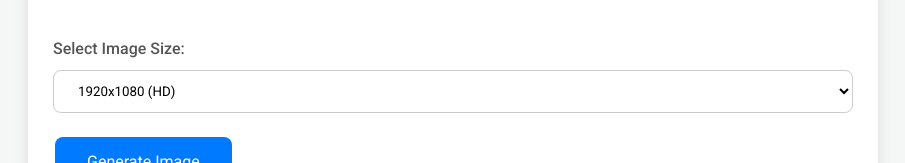
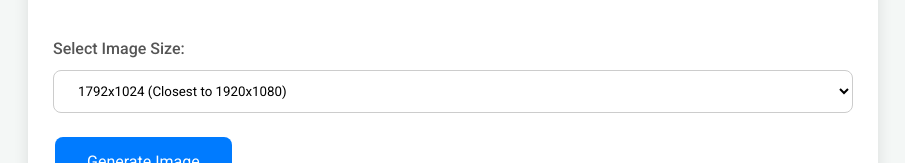
Before and after one commit to gabeazar/gabeazar.github.io, a plain HTML site: page index.html in a window 1280 px wide. Shown: the part 411-574 px from the top of the page, without its empty margins (187-1092 px from the left). Drawn offline with Linux system fonts and the light colour scheme.

Commit message:
Update index.html
reverted back to allowed resolutions

```diff
--- a/index.html
+++ b/index.html
@@ -106,12 +106,12 @@
         <textarea id="prompt" rows="4" placeholder="Describe the image you want to generate..."></textarea>
 
         <!-- Size Selection -->
-        <label for="sizeSelect">Select Image Size:</label>
-        <select id="sizeSelect">
-            <option value="1920x1080" selected>1920x1080 (HD)</option>
-            <option value="1024x1024">1024x1024 (Square)</option>
-            <option value="1080x1920">1080x1920 (Vertical)</option>
-        </select>
+<label for="sizeSelect">Select Image Size:</label>
+<select id="sizeSelect">
+    <option value="1792x1024" selected>1792x1024 (Closest to 1920x1080)</option>
+    <option value="1024x1024">1024x1024 (Square)</option>
+    <option value="1024x1792">1024x1792 (Vertical)</option>
+</select>
 
         <button id="generateButton">Generate Image</button>
 
```
